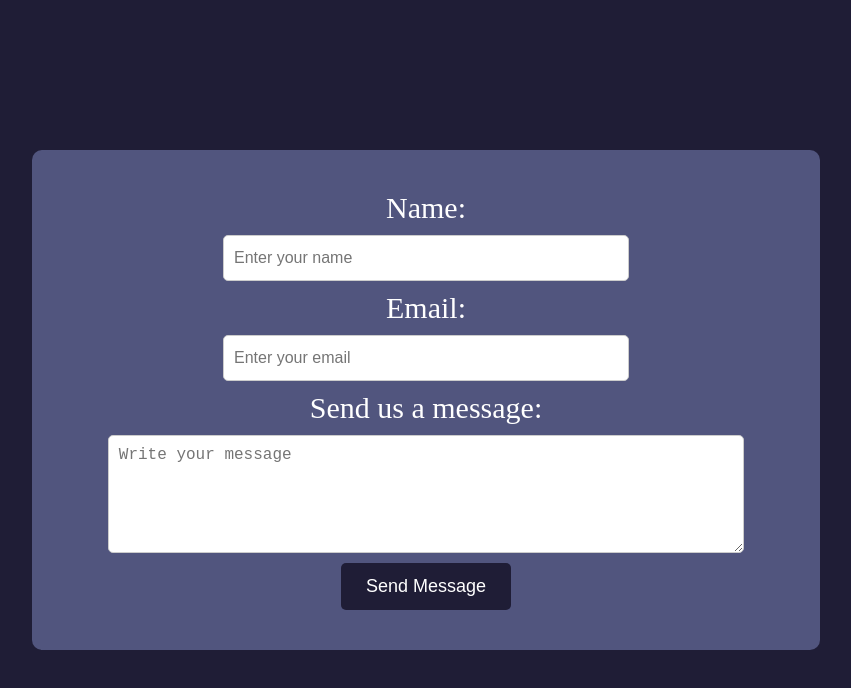
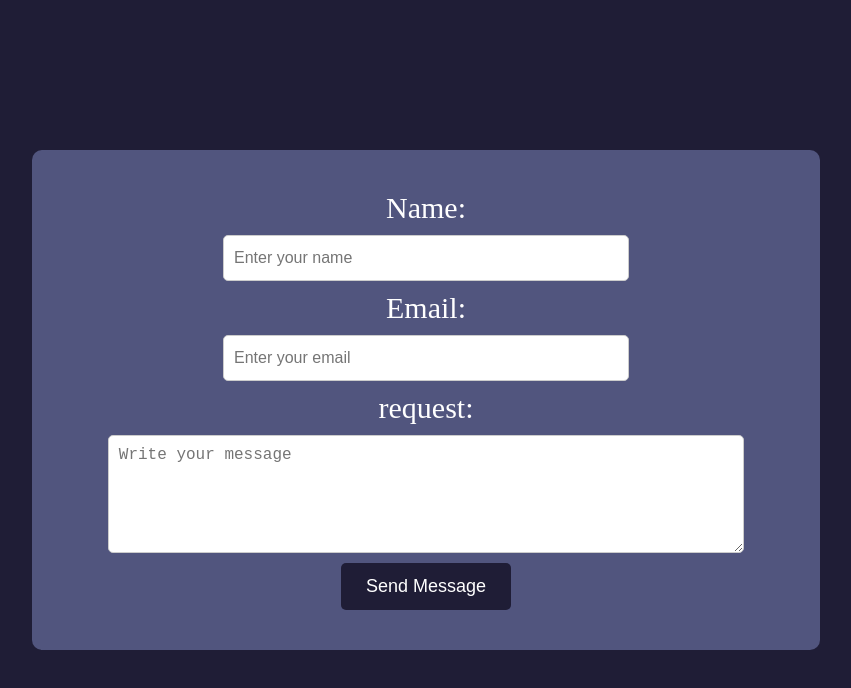
Before and after one commit to Djillalol/test, a plain HTML site: page htmls/work.html in a window 1280 px wide. Shown: the whole page, without its empty margins (214-1065 px from the left). Drawn offline with Linux system fonts and the light colour scheme.

Commit message:
Update work.html

```diff
--- a/htmls/work.html
+++ b/htmls/work.html
@@ -13,7 +13,7 @@
       <input type="text" name="name" placeholder="Enter your name" required />
       <label for="email">Email:</label>
       <input type="text" name="email" placeholder="Enter your email" required />
-      <label for="message">Send us a message:</label>
+      <label for="message">request:</label>
       <textarea
         placeholder="Write your message"
         name="message"
```
